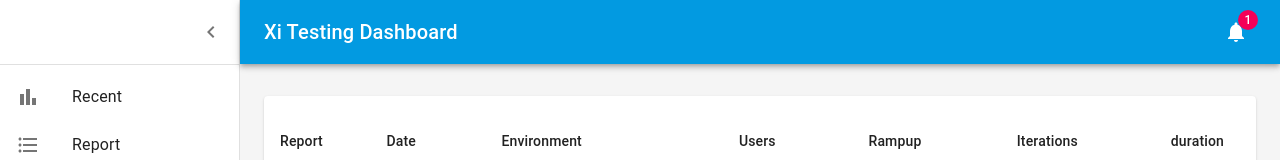
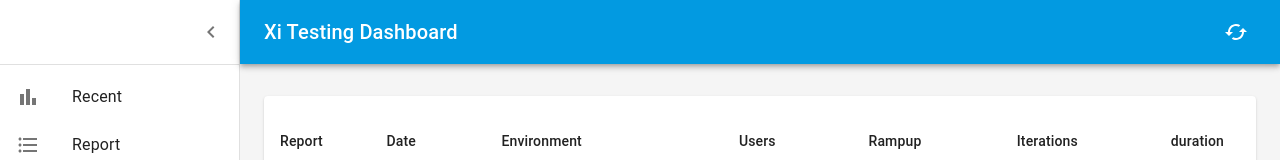
Before and after one commit to henryaboutshen/xi-testing-dashboard, a Next.js app: page /report in a window 1280 px wide. Shown: the top 160 px of the page. Built offline with nearby package versions, Linux system fonts and the light colour scheme.

Commit message:
Update header icon

```diff
--- a/components/header.js
+++ b/components/header.js
@@ -4,7 +4,7 @@ import MuiAppBar from '@mui/material/AppBar';
 import Badge from '@mui/material/Badge';
 import Toolbar from '@mui/material/Toolbar';
 import MenuIcon from '@mui/icons-material/Menu';
-import NotificationsIcon from '@mui/icons-material/Notifications';
+import CachedIcon from '@mui/icons-material/Cached';
 import IconButton from '@mui/material/IconButton';
 import Typography from '@mui/material/Typography';
 
@@ -62,8 +62,8 @@ export default function Header(props) {
                     Xi Testing Dashboard
                 </Typography>
                 <IconButton color="inherit">
-                    <Badge badgeContent={1} color="secondary">
-                        <NotificationsIcon />
+                    <Badge badgeContent={0} color="secondary">
+                        <CachedIcon />
                     </Badge>
                 </IconButton>
             </Toolbar>
```
